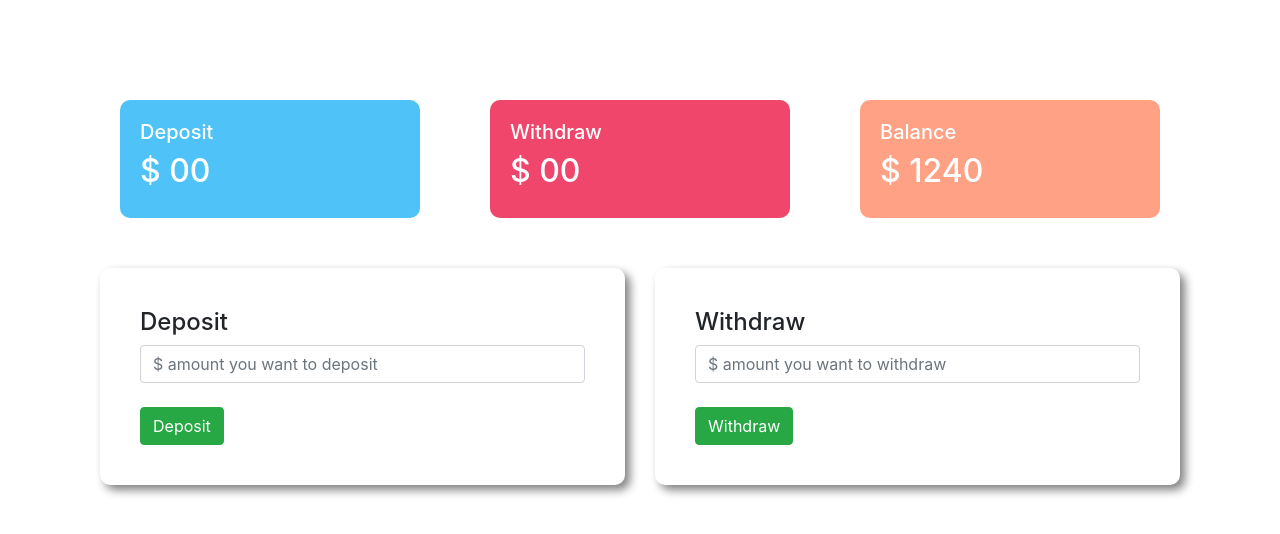
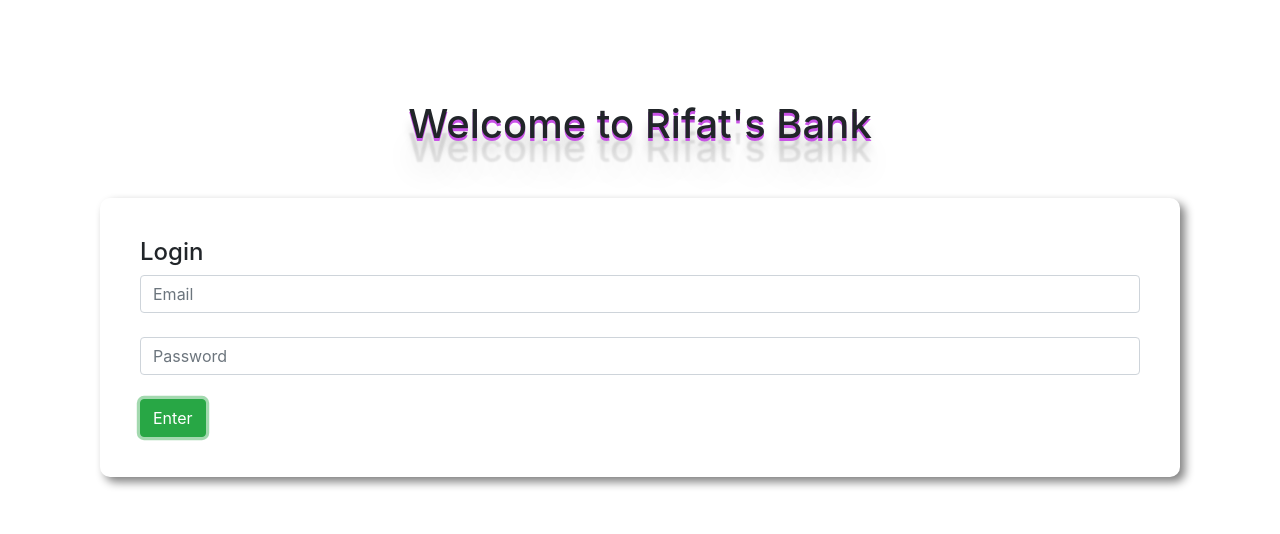
Before and after one commit to tanvir07-ops/rifat_bank, a plain HTML site: page index.html in a window 1280 px wide. Both pictures are taken after a click on the button "Enter". Drawn offline with nearby package versions, Linux system fonts and the light colour scheme.

Commit message:
last commit

```diff
--- a/index.html
+++ b/index.html
@@ -13,9 +13,9 @@
         <h1 class="text-center">Welcome to Rifat's Bank</h1>
         <div class="submit-area">
             <h4>Login</h4>
-            <input type="text" class="form-control" placeholder="Email">
+            <input id = "email-field" type="email" class="form-control" placeholder="Email">
             <br>
-            <input type="password" class="form-control" placeholder="Password">
+            <input id = "password-field" type="password" class="form-control" placeholder="Password">
             <br>
             <button id="login" class="btn btn-success">Enter</button>
         </div>
@@ -62,12 +62,23 @@
     </div>
     <script>
         // login button event handler
+        const emailField = document.getElementById("email-field");
+        const passwordField = document.getElementById("password-field");
         const loginBtn = document.getElementById("login");
+
         loginBtn.addEventListener("click", function(){
+
+           if(emailField.value == "" && passwordField.value == ""){
+               alert("please fill this field!");
+           }
+           else{
             const loginArea = document.getElementById("login-area");
             loginArea.style.display = "none";
             const transactionArea = document.getElementById("transaction-area");
             transactionArea.style.display = "block";
+           }
+
+
         })
 
         //deposit button event handler
```
